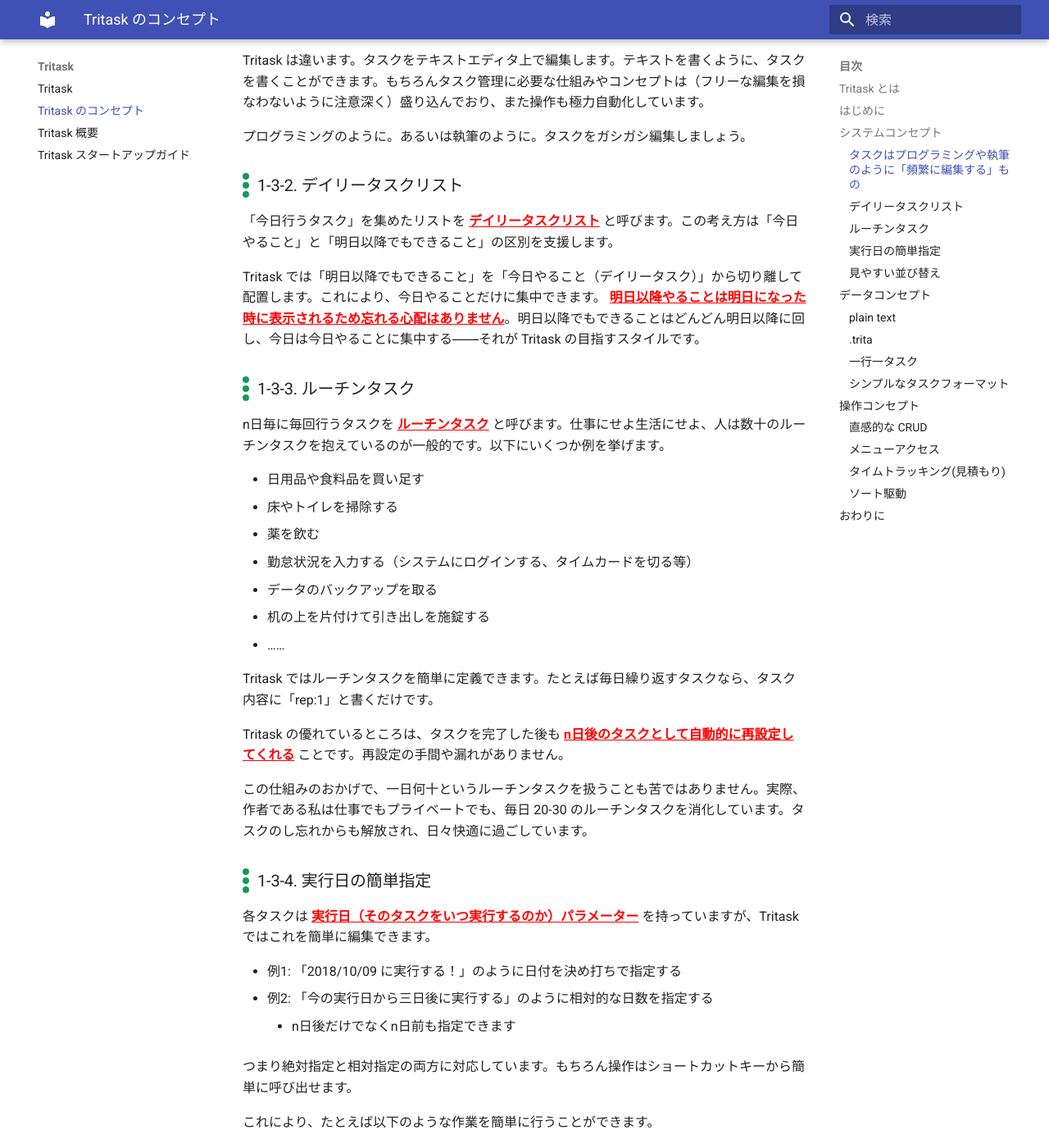
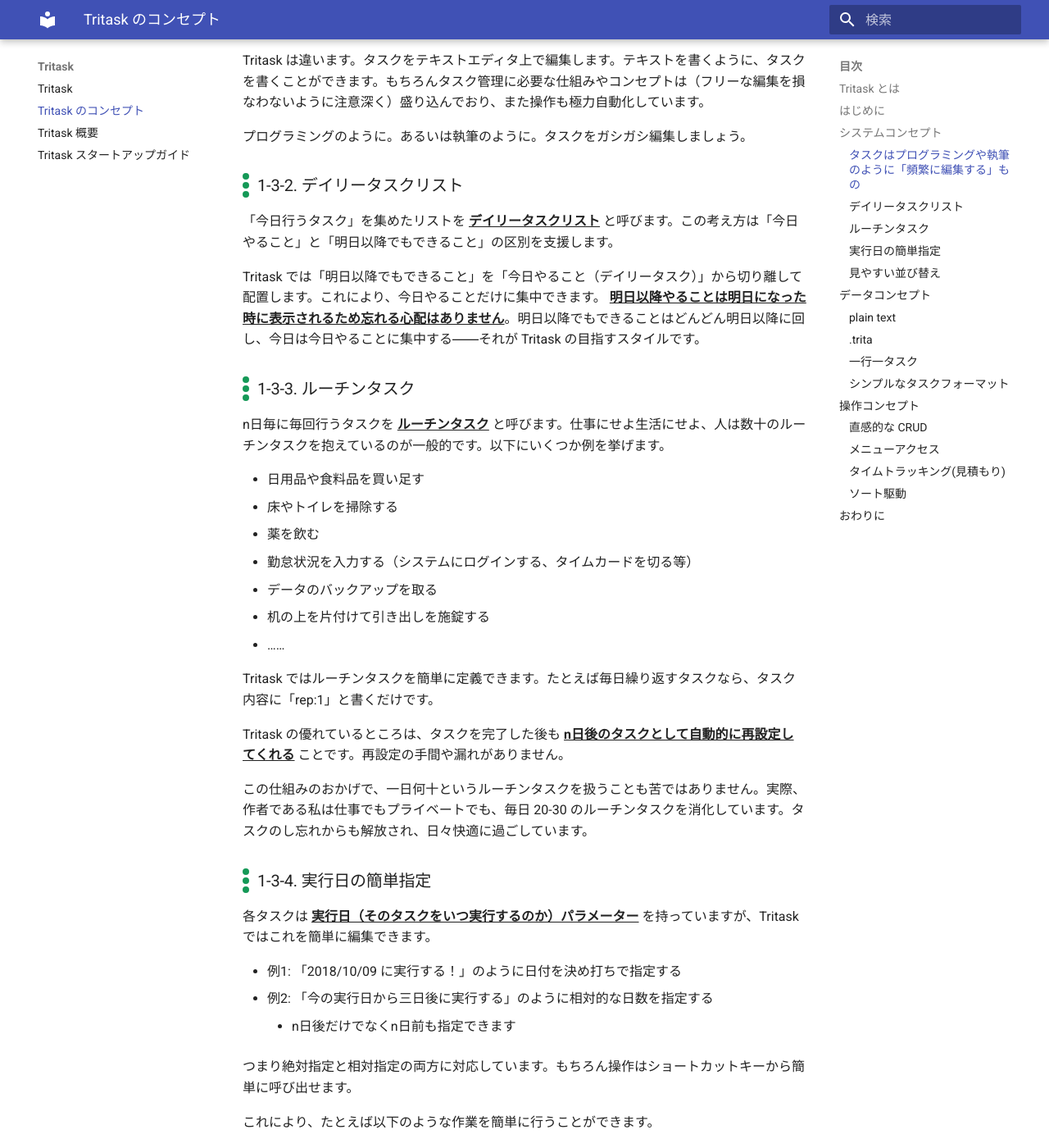
Before and after one commit to tritask/tritask-web, an MkDocs documentation site: the page built from src/concept.md, in a window 1280 px wide and 1400 px high, scrolled down 1087 px. Shown: the whole window at 82% size. Built offline with MkDocs 1.6.1 and Material for MkDocs 9.7.7, drawn with Linux system fonts in a browser that asks for light colours.

Commit message:
remove red strong because too noisy.

```diff
--- a/docs/css/style.css
+++ b/docs/css/style.css
@@ -41,5 +41,4 @@
 
 strong {
   text-decoration: underline;
-  color: red;
 }
--- a/src/css/style.css
+++ b/src/css/style.css
@@ -41,5 +41,4 @@
 
 strong {
   text-decoration: underline;
-  color: red;
 }
```
